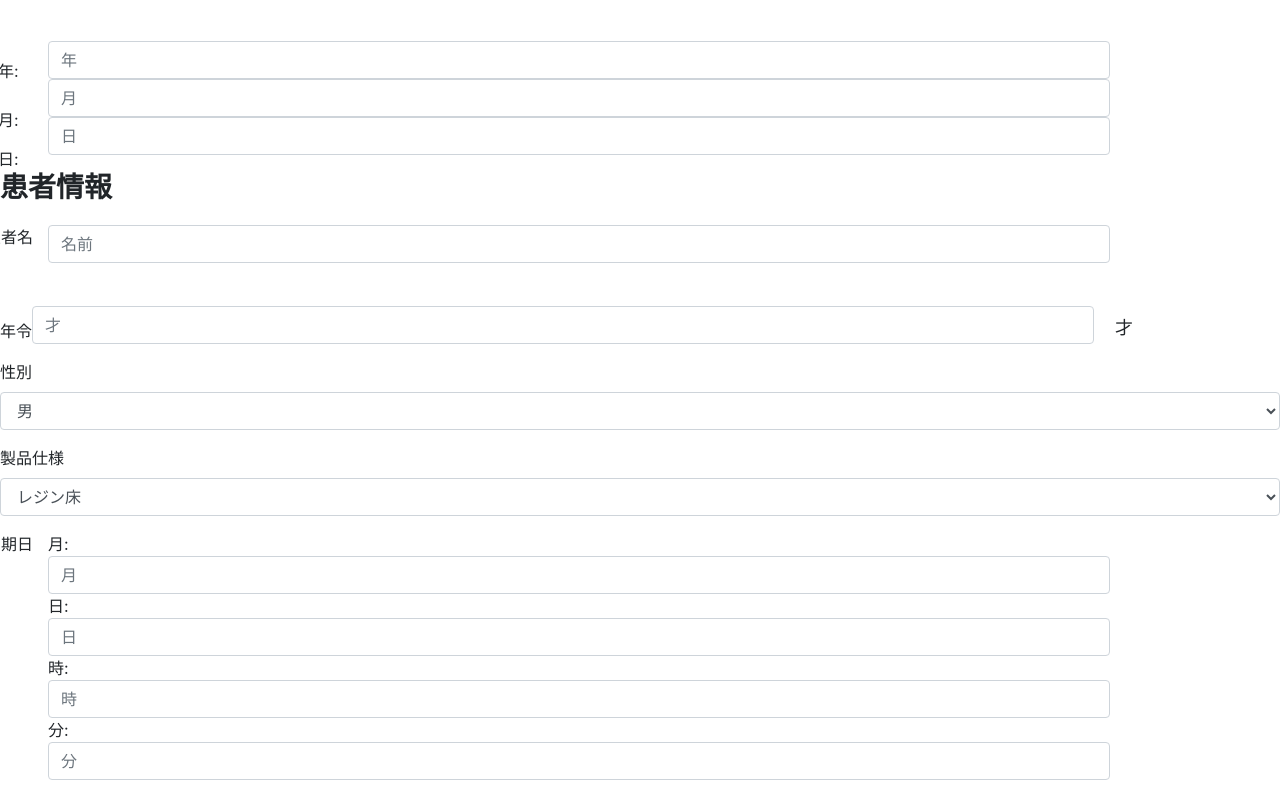
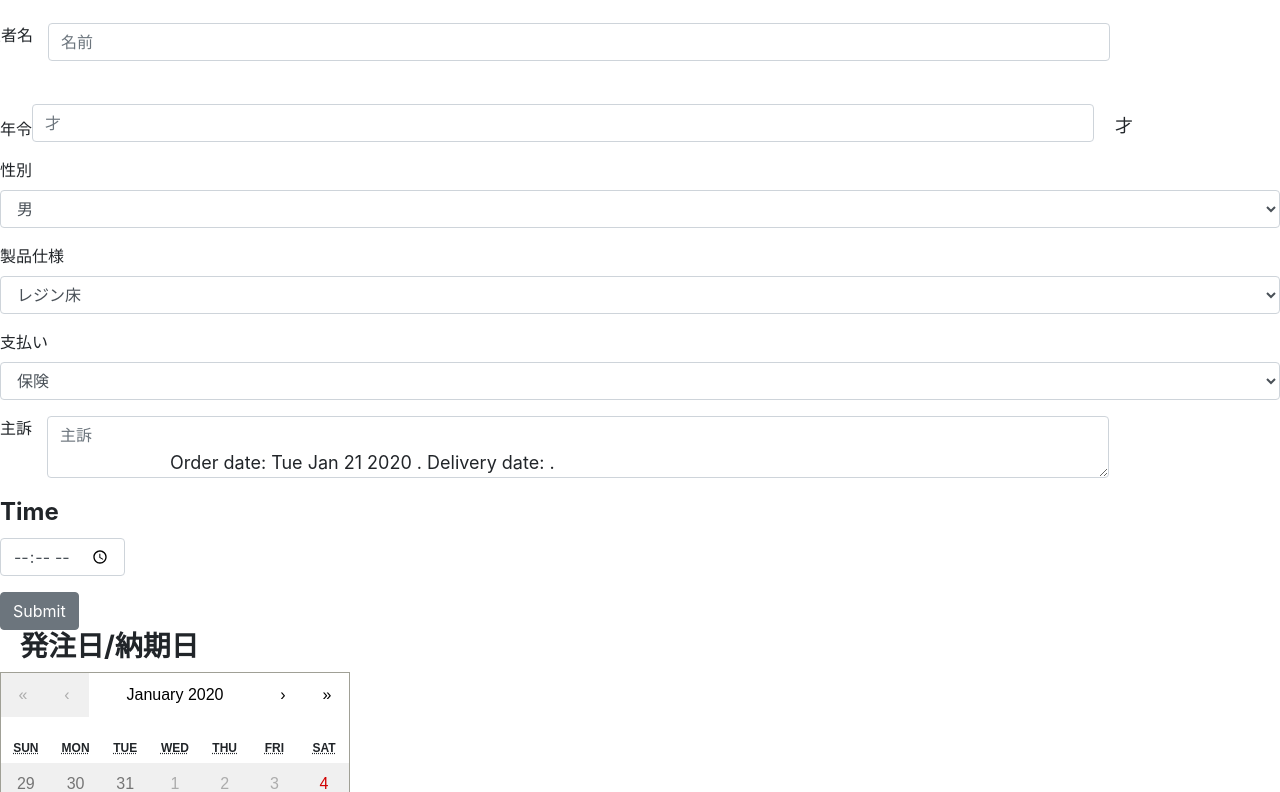
Before and after one commit to JustinTheeDude/dentist-app, a React (Create React App) app: page / in a window 1280 px wide. Shown: the part 428-1220 px from the top of the page. Built offline with nearby package versions, Linux system fonts and the light colour scheme.

Commit message:
removed redundant input fields

```diff
--- a/src/Components/MainInfo.js
+++ b/src/Components/MainInfo.js
@@ -39,18 +39,6 @@ class MainInfo extends Component {
                         <Input type="text" name="text" placeholder="名前" />
                     </Col>
                 </FormGroup>
-                <FormGroup row>
-                    {/* This should be removed the order date should be set with the calendar */}
-                    <Label>発注日</Label>
-                    <Col sm={10}>
-                        <div className="order-div  year-div">年:</div>
-                        <div className="order-div month-div">月:</div>
-                        <div className="order-div day-div">日:</div>
-                        <Input type="text" name="text" placeholder="年" required />
-                        <Input type="text" name="text" placeholder="月" required />
-                        <Input type="text" name="text" placeholder="日" required />
-                    </Col>
-                </FormGroup>
                 <h3 className="patient-info-header">患者情報</h3>
                 <FormGroup row>
                     <Label>患者名</Label>
@@ -82,24 +70,6 @@ class MainInfo extends Component {
                     </Input>
                     {this.state.value === "他" && <OtherOption />}
                 </FormGroup>
-                <FormGroup row>
-                    {/* This should also be removed the delivery date should be set with the calendar */}
-                    <Label>納期日</Label>
-                    <Col sm={10}>
-                        <div>
-                            月:
-                            <Input type="text" name="text" placeholder="月" required />
-                            日:
-                            <Input type="text" name="text" placeholder="日" required />
-                        </div>
-                        <div>
-                            時:
-                            <Input type="text" name="text" placeholder="時" required />
-                            分:
-                            <Input type="text" name="text" placeholder="分" required />
-                        </div>
-                    </Col>
-                </FormGroup>
                 <FormGroup>
                     <Label for="exampleSelect">支払い</Label>
                     <Input type="select" name="select" id="exampleSelect" required>
```
